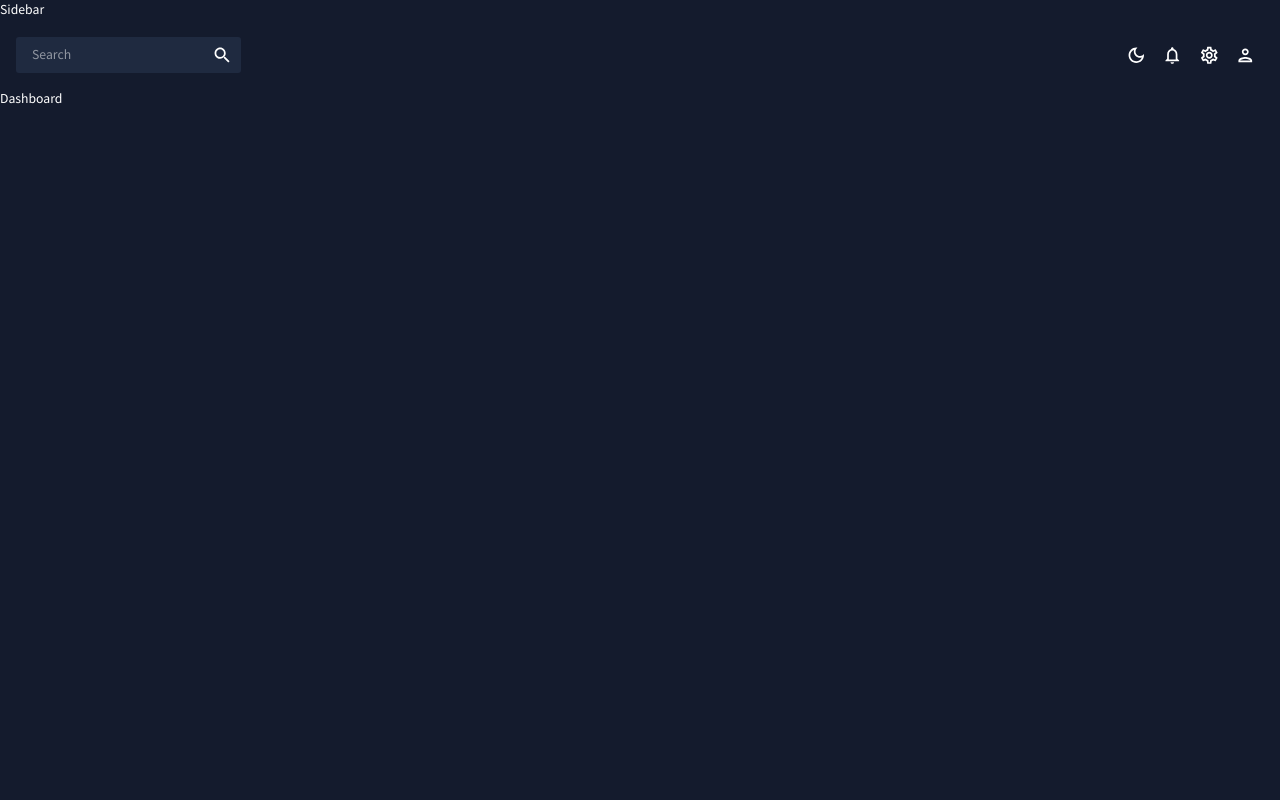
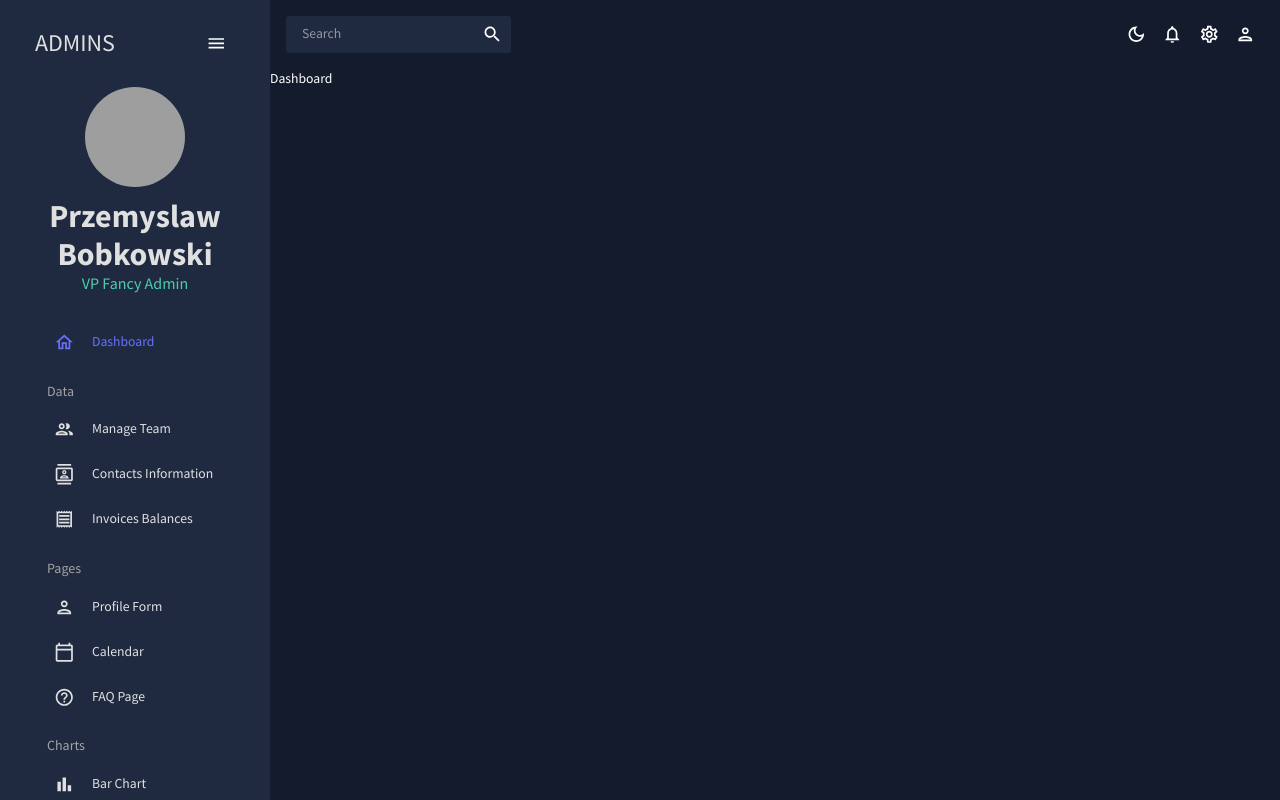
Before and after one commit to smokin28/react-admin, a React (Create React App) app: page / in a window 1280 px wide. Built offline with nearby package versions, Linux system fonts and the light colour scheme; grey boxes are pictures that could not be loaded.

Commit message:
Finished Sidebar

```diff
--- a/package.json
+++ b/package.json
@@ -23,7 +23,7 @@
     "formik": "^2.2.9",
     "react": "^18.2.0",
     "react-dom": "^18.2.0",
-    "react-pro-sidebar": "^1.0.0-alpha.9",
+    "react-pro-sidebar": "0.7.1",
     "react-router-dom": "^6.4.5",
     "react-scripts": "5.0.1",
     "web-vitals": "^2.1.4",
--- a/src/App.js
+++ b/src/App.js
@@ -1,6 +1,7 @@
 import { ColorModeContext, useMode } from './theme'
 import { CssBaseline, ThemeProvider } from '@mui/material'
 import { Routes, Route } from 'react-router-dom'
+import { useState } from 'react'
 
 import Topbar from './scenes/nav/Topbar'
 import Sidebar from './scenes/nav/Sidebar'
@@ -19,16 +20,17 @@
 
 export default function App() {
   const [theme, colorMode] = useMode()
+  const [isSidebar, setIsSidebar] = useState(true)
 
   return (
     <ColorModeContext.Provider value={ colorMode }>
       <ThemeProvider theme={ theme }>
         <CssBaseline />
-          <div className="App">
-            <Sidebar />
+          <div className="app">
+            <Sidebar isSidebar={ isSidebar } />
 
             <main className='content'>
-              <Topbar />
+              <Topbar setIsSidebar={ setIsSidebar } />
               <Routes>
                 <Route path='/' element={ <Dashboard /> } />
                 <Route path='/team' element={ <Team /> } />
--- a/src/scenes/nav/Sidebar.jsx
+++ b/src/scenes/nav/Sidebar.jsx
@@ -1,5 +1,186 @@
+import 'react-pro-sidebar/dist/css/styles.css'
+
+import { useState } from 'react'
+import { ProSidebar, Menu, MenuItem } from 'react-pro-sidebar'
+import { Box, IconButton, Typography, useTheme } from '@mui/material'
+import { Link } from 'react-router-dom'
+import { tokens } from '../../theme'
+
+import HomeOutlinedIcon from '@mui/icons-material/HomeOutlined'
+import PeopleOutlinedIcon from '@mui/icons-material/PeopleOutlined'
+import ContactsOutlinedIcon from '@mui/icons-material/ContactsOutlined'
+import ReceiptOutlinedIcon from '@mui/icons-material/ReceiptOutlined'
+import PersonOutlinedIcon from '@mui/icons-material/PersonOutlined'
+import CalendarTodayOutlinedIcon from '@mui/icons-material/CalendarTodayOutlined'
+import HelpOutlineOutlinedIcon from '@mui/icons-material/HelpOutlineOutlined'
+import BarChartOutlinedIcon from '@mui/icons-material/BarChartOutlined'
+import PieChartOutlineOutlinedIcon from '@mui/icons-material/PieChartOutlineOutlined'
+import TimelineOutlinedIcon from '@mui/icons-material/TimelineOutlined'
+import MenuOutlinedIcon from '@mui/icons-material/MenuOutlined'
+import MapOutlinedIcon from '@mui/icons-material/MapOutlined'
+
+const Item = ({ title, to, icon, selected, setSelected }) => {
+  const theme = useTheme()
+  const colors = tokens(theme.palette.mode)
+
+  return (
+    <MenuItem active={ selected === title }
+              style={{ color: colors.grey[100] }}
+              onClick={ () => setSelected(title) }
+              icon={ icon }>
+      <Typography>{ title }</Typography>
+      <Link to={ to } />
+    </MenuItem>
+  )
+}
+
 const Sidebar = () => {
-  return <div>Sidebar</div>
+  const theme = useTheme()
+  const colors = tokens(theme.palette.mode)
+  const [isCollapsed, setIsCollapsed] = useState(false)
+  const [selected, setSelected] = useState('Dashboard')
+
+  return (
+    <Box sx={{
+      '& .pro-sidebar-inner': { background: `${ colors.primary[400] } !important` },
+      '& .pro-icon-wrapper': { backgroundColor: 'transparent !important' },
+      '& .pro-inner-item': { padding: '5px 35px 5px 20px !important' },
+      '& .pro-inner-item:hover': { color: '#868dfb !important' },
+      '& .pro-menu-item.active': { color: '#6870fa !important' }
+    }}>
+
+      <ProSidebar collapsed={ isCollapsed }>
+        <Menu iconShape='square'>
+          {/* LOGO AND MENU ICON */}
+          <MenuItem onClick={ () => setIsCollapsed(!isCollapsed) }
+                    icon={ isCollapsed ? <MenuOutlinedIcon /> : undefined }
+                    style={{ margin: '10px 0 20px 0', color: colors.grey[100] }}>
+            {!isCollapsed && (
+              <Box display='flex'
+                   justifyContent='space-between'
+                   alignItems='center'
+                   ml='15px'>
+                <Typography variant='h3'
+                            color={ colors.grey[100] }>
+                  ADMINS
+                </Typography>
+
+                <IconButton onClick={ () => setIsCollapsed(!isCollapsed) }>
+                  <MenuOutlinedIcon />
+                </IconButton>
+              </Box>
+            )}
+          </MenuItem>
+
+          {/* USER */}
+          {!isCollapsed && (
+            <Box mb='25px'>
+              <Box display='flex' justifyContent='center' alignItems='center'>
+                <img alt='profile-user'
+                     width='100px'
+                     height='100px'
+                     src={ '../../../public/assets/user.png' }
+                     style={{ cursor: 'pointer', borderRadius: '50%' }}
+                />
+              </Box>
+
+              <Box textAlign='center'>
+                <Typography variant='h2'
+                            color={ colors.grey[100] }
+                            fontWeight='bold'
+                            sx={{ m: '10px 0 0 0' }}>
+                  Przemyslaw Bobkowski
+                </Typography>
+                <Typography variant='h5'
+                            color={ colors.greenAccent[500] }>
+                  VP Fancy Admin
+                </Typography>
+              </Box>
+            </Box>
+          )}
+
+          <Box paddingLeft={ isCollapsed ? undefined : '10%' }>
+            <Item title='Dashboard'
+                  to='/'
+                  icon={ <HomeOutlinedIcon /> }
+                  selected={ selected }
+                  setSelected={ setSelected } />
+
+            <Typography variant='h6'
+                        color={ colors.grey[300] }
+                        sx={{ m: '15px 0 5px 20px' }}>
+              Data
+            </Typography>
+
+            <Item title='Manage Team'
+                  to='/team'
+                  icon={ <PeopleOutlinedIcon /> }
+                  selected={ selected }
+                  setSelected={ setSelected } />
+            <Item title='Contacts Information'
+                  to='/contacts'
+                  icon={ <ContactsOutlinedIcon /> }
+                  selected={ selected }
+                  setSelected={ setSelected } />
+            <Item title='Invoices Balances'
+                  to='/invoices'
+                  icon={ <ReceiptOutlinedIcon /> }
+                  selected={ selected }
+                  setSelected={ setSelected } />
+
+            <Typography variant='h6'
+                        color={ colors.grey[300] }
+                        sx={{ m: '15px 0 5px 20px' }}>
+              Pages
+            </Typography>
+
+            <Item title='Profile Form'
+                  to='/form'
+                  icon={ <PersonOutlinedIcon /> }
+                  selected={ selected }
+                  setSelected={ setSelected } />
+            <Item title='Calendar'
+                  to='/calendar'
+                  icon={ <CalendarTodayOutlinedIcon /> }
+                  selected={ selected }
+                  setSelected={ setSelected } />
+            <Item title='FAQ Page'
+                  to='/faq'
+                  icon={ <HelpOutlineOutlinedIcon /> }
+                  selected={ selected }
+                  setSelected={ setSelected } />
+
+            <Typography variant='h6'
+                        color={ colors.grey[300] }
+                        sx={{ m: '15px 0 5px 20px' }}>
+              Charts
+            </Typography>
+
+            <Item title='Bar Chart'
+                  to='/bar'
+                  icon={ <BarChartOutlinedIcon /> }
+                  selected={ selected }
+                  setSelected={ setSelected } />
+            <Item title='Pie Chart'
+                  to='/pie'
+                  icon={ <PieChartOutlineOutlinedIcon /> }
+                  selected={ selected }
+                  setSelected={ setSelected } />
+            <Item title='Line Chart'
+                  to='/line'
+                  icon={ <TimelineOutlinedIcon /> }
+                  selected={ selected }
+                  setSelected={ setSelected } />
+            <Item title='Geography Chart'
+                  to='/geography'
+                  icon={ <MapOutlinedIcon /> }
+                  selected={ selected }
+                  setSelected={ setSelected } />
+          </Box>
+        </Menu>
+      </ProSidebar>
+    </Box>
+  )
 }
 
 export default Sidebar
--- a/src/theme.js
+++ b/src/theme.js
@@ -20,7 +20,7 @@
           100: "#d0d1d5",
           200: "#a1a4ab",
           300: "#727681",
-          400: "#1F2A40",
+          400: "#1F2A40", // manually changed
           500: "#141b2d",
           600: "#101624",
           700: "#0c101b",
```
Also changed, not shown: public/assets/user.png (added), 1 other file (tests, documents, lock files or other folders).
